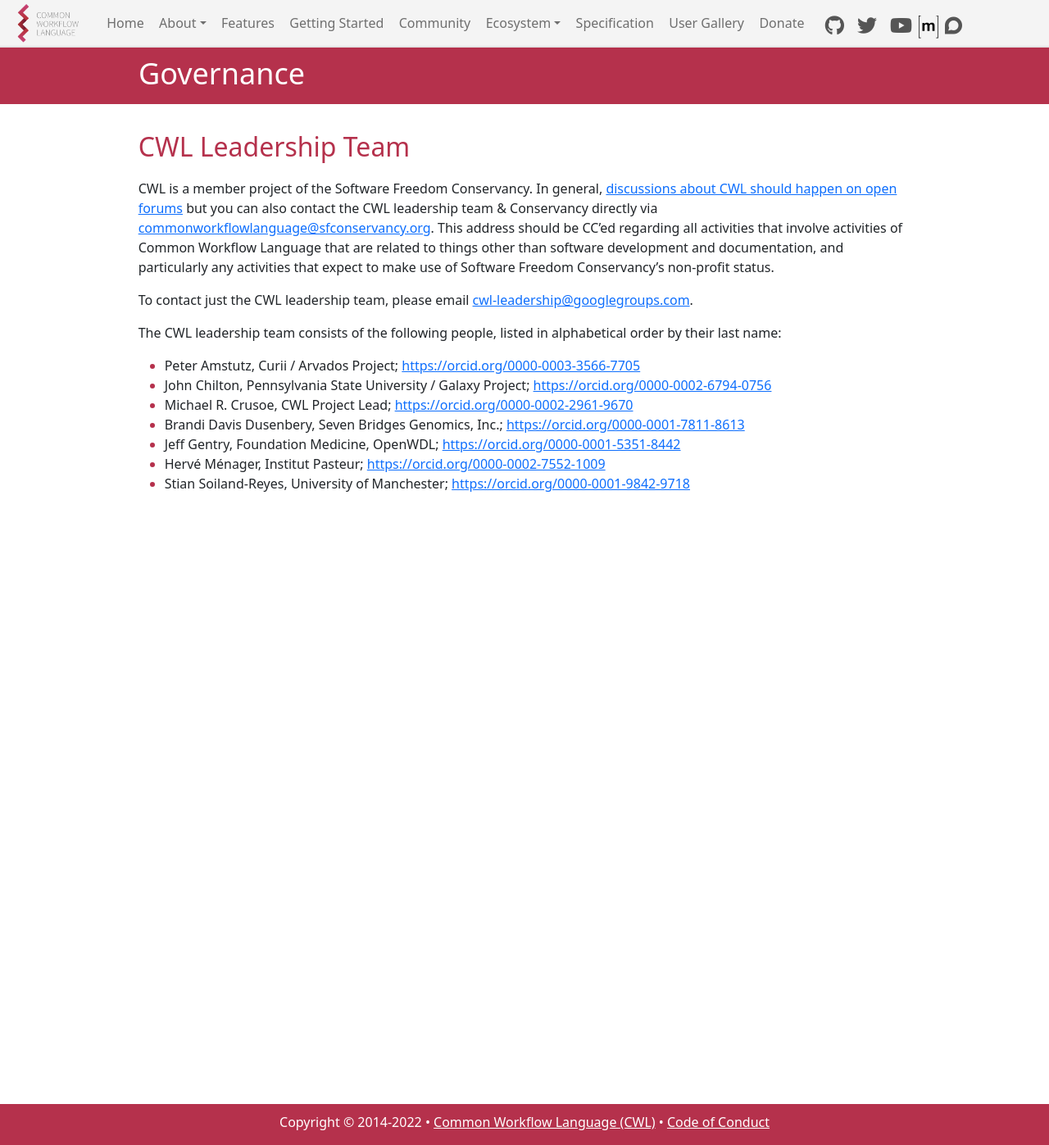
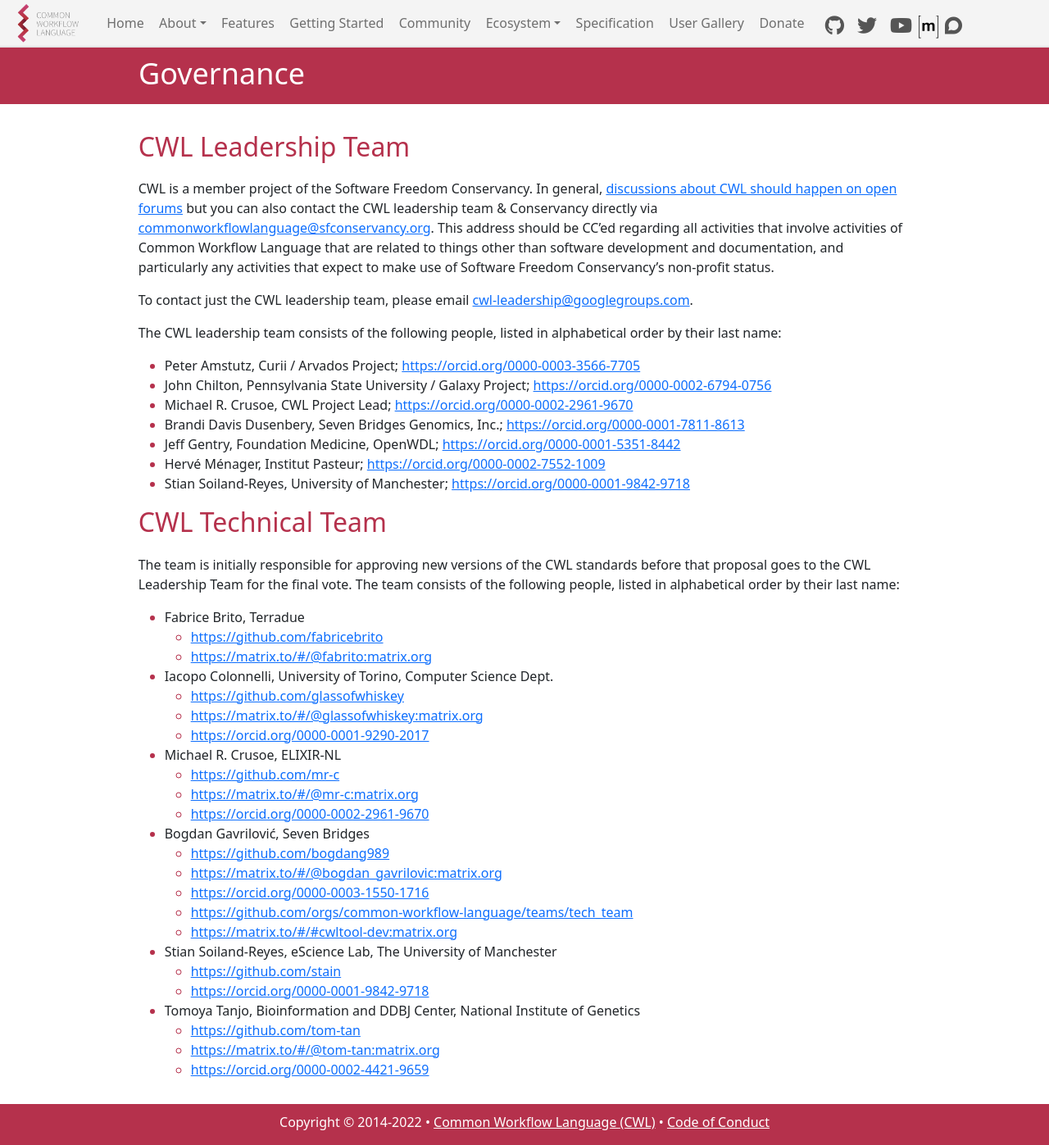
Before and after one commit to common-workflow-language/cwl-website, a Jekyll site: the page built from content/governance.md, in a window 1280 px wide and 1397 px high. Shown: the whole window at 82% size. Built offline with Jekyll 4.4.1, drawn with Linux system fonts in a browser that asks for light colours.

Commit message:
Add Technical Team to Governance pg from #112

```diff
--- a/content/governance.md
+++ b/content/governance.md
@@ -21,3 +21,32 @@
 *   Jeff Gentry, Foundation Medicine, OpenWDL; <https://orcid.org/0000-0001-5351-8442>
 *   Hervé Ménager, Institut Pasteur; <https://orcid.org/0000-0002-7552-1009>
 *   Stian Soiland-Reyes, University of Manchester; <https://orcid.org/0000-0001-9842-9718>
+
+## CWL Technical Team
+
+The team is initially responsible for approving new versions of the CWL standards before that proposal goes to the CWL Leadership Team for the final vote. The team consists of the following people, listed in alphabetical order by their last name:
+
+* Fabrice Brito, Terradue
+  * <https://github.com/fabricebrito>
+  * <https://matrix.to/#/@fabrito:matrix.org>
+* Iacopo Colonnelli, University of Torino, Computer Science Dept.
+  * <https://github.com/glassofwhiskey>
+  * <https://matrix.to/#/@glassofwhiskey:matrix.org>
+  * <https://orcid.org/0000-0001-9290-2017>
+* Michael R. Crusoe, ELIXIR-NL
+  * <https://github.com/mr-c>
+  * <https://matrix.to/#/@mr-c:matrix.org>
+  * <https://orcid.org/0000-0002-2961-9670>
+* Bogdan Gavrilović, Seven Bridges
+  * <https://github.com/bogdang989>
+  * <https://matrix.to/#/@bogdan_gavrilovic:matrix.org>
+  * <https://orcid.org/0000-0003-1550-1716>
+  * <https://github.com/orgs/common-workflow-language/teams/tech_team>
+  * <https://matrix.to/#/#cwltool-dev:matrix.org>
+* Stian Soiland-Reyes, eScience Lab, The University of Manchester
+  * <https://github.com/stain>
+  * <https://orcid.org/0000-0001-9842-9718>
+* Tomoya Tanjo, Bioinformation and DDBJ Center, National Institute of Genetics
+  * <https://github.com/tom-tan>
+  * <https://matrix.to/#/@tom-tan:matrix.org>
+  * <https://orcid.org/0000-0002-4421-9659>
```
